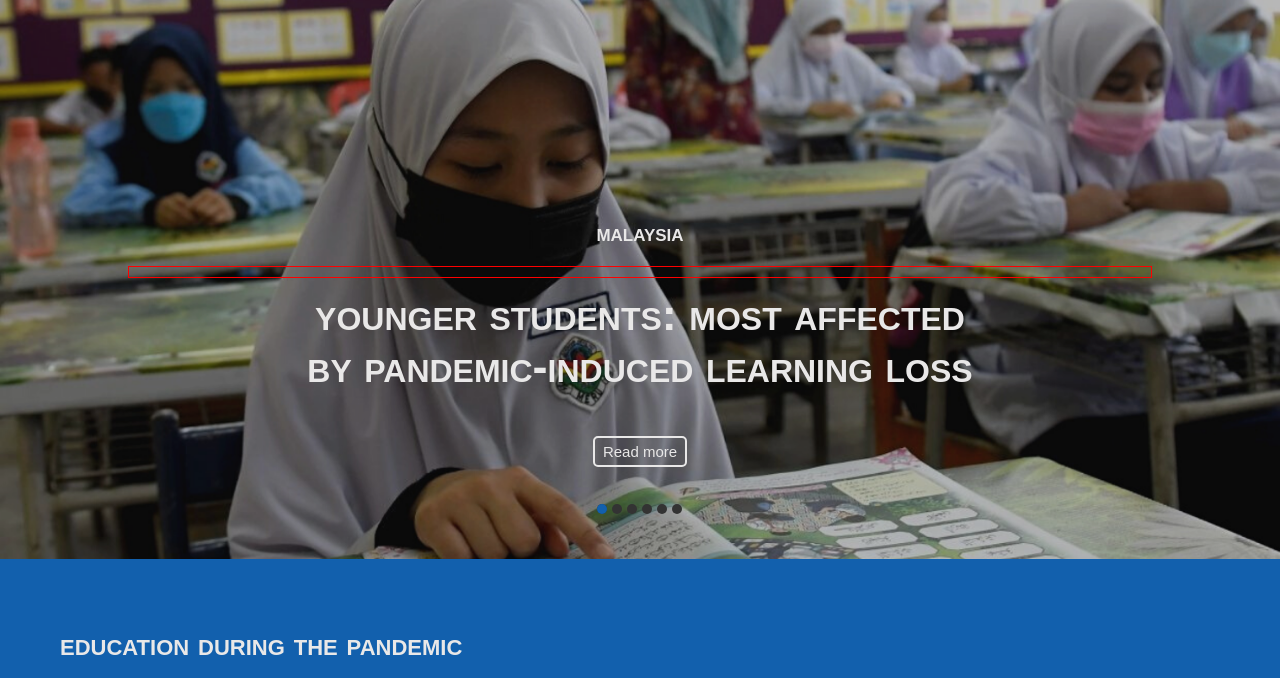
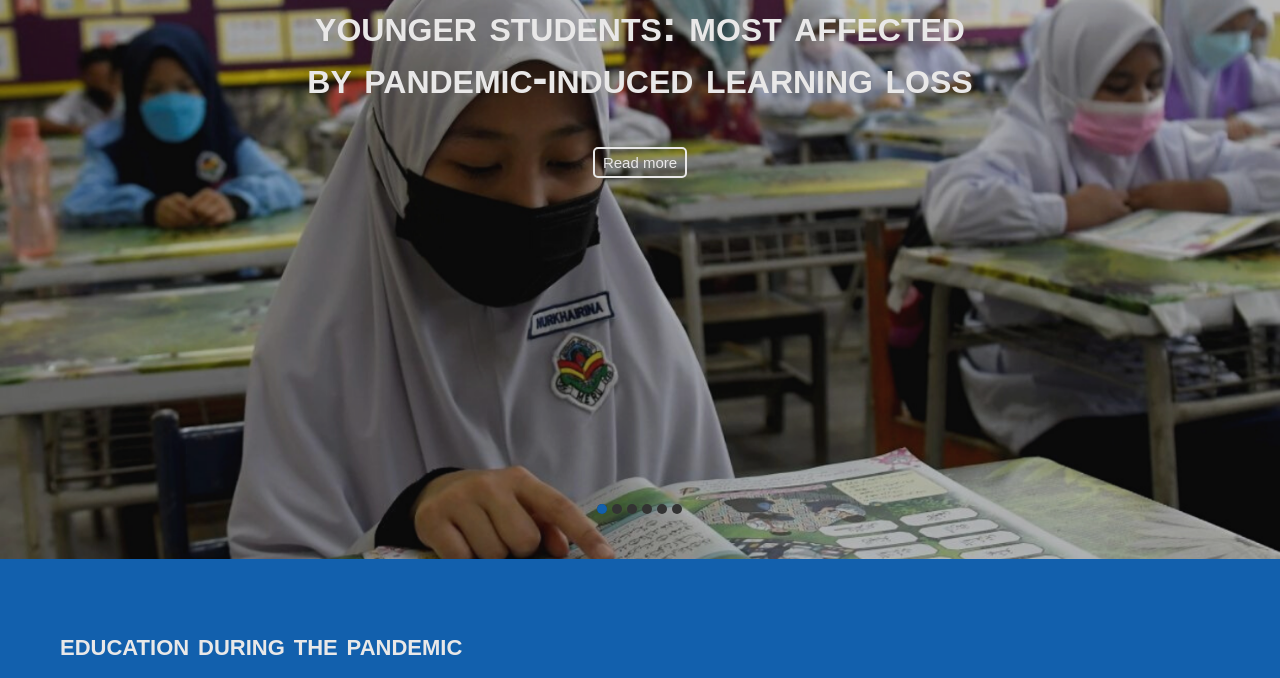
Before and after one commit to ajbtwn/2QProjSodiumBituin, a plain HTML site: page htdocs/pandemic.html in a window 1280 px wide. Shown: the part 122-800 px from the top of the page. Drawn offline with Linux system fonts and the light colour scheme.

Commit message:
Update style.css

```diff
--- a/css/style.css
+++ b/css/style.css
@@ -363,9 +363,8 @@ td, th{
     position:absolute;
     left:10%;
     right:10%;
-    bottom:50%;
+    top:100px;
     padding-bottom:10px;
-    border:1px solid red;
 }
 
 .text{
```
